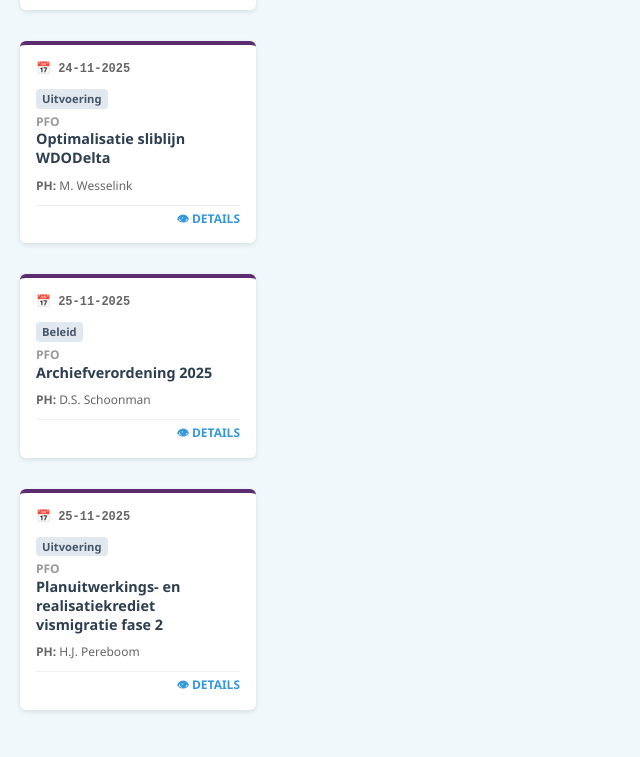
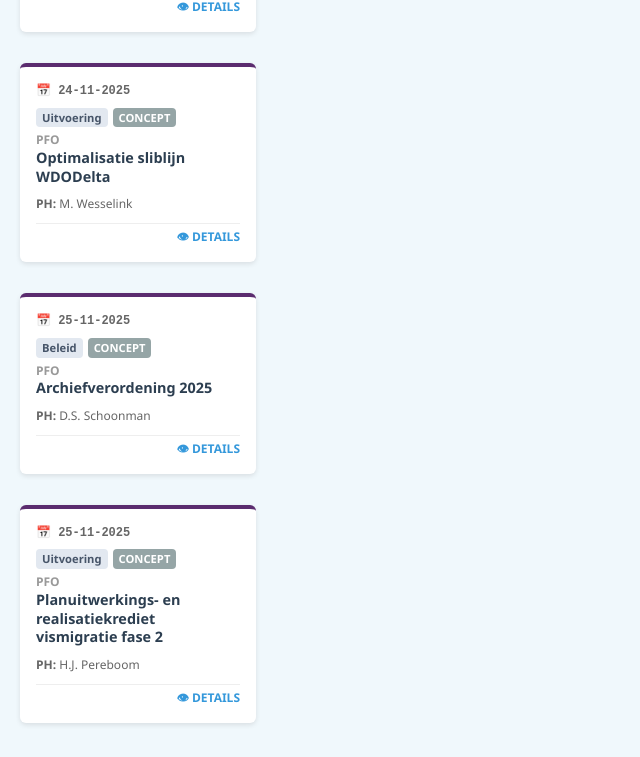
Before and after one commit to jacquesesenkbrink-max/MijnAgendaApp, a Vue app in the folder bestuurlijke-agenda/: page / in a window 1280 px wide. Shown: the part 815-1572 px from the top of the page, without its empty margins (0-640 px from the left). Built offline with nearby package versions, Linux system fonts and the light colour scheme.

Commit message:
aangepast

```diff
--- a/bestuurlijke-agenda/src/App.vue
+++ b/bestuurlijke-agenda/src/App.vue
@@ -89,7 +89,7 @@
       if(activeFocusId.value) nextTick(() => drawConnections());
   });
 
-  // Watcher toegevoegd: Als de gefilterde lijst verandert (bv door PH keuze), herteken lijnen
+  // Watcher: Als de gefilterde lijst verandert (bv door PH keuze), herteken lijnen
   watch(filterPH, () => {
       nextTick(() => {
           if (activeFocusId.value) drawConnections();
@@ -150,26 +150,30 @@
     if (filterWaarde.value !== 'all') {
         if (filterType.value === 'fase') {
 
-            // CRUCIALE WIJZIGING HIERONDER:
-            // Als we op PFO filteren EN er is een PH geselecteerd:
+            // LOGICA: Als PFO actief is EN er is een PH gekozen
             if (filterWaarde.value === 'PFO' && filterPH.value) {
-                // Dan filteren we op het ONDERWERP (Topic) in plaats van alleen de PFO-fase.
-                // We willen alle fases (DB, AB etc.) zien van items die bij deze PH horen.
+                // Toon alle fases van items die bij deze PH horen
                 list = list.filter(e => {
                     const item = e.originalItem;
-                    const matchesPH = item.ph && item.ph.includes(filterPH.value);
-                    // Check of het item überhaupt een PFO fase heeft (omdat we in PFO menu zitten)
+
+                    // VEILIGE CHECK: Split de string en kijk of de exacte naam erin zit
+                    // Dit voorkomt dat 'Jan' ook matcht met 'Jansen'
+                    const phList = item.ph ? item.ph.split('/').map(n => n.trim()) : [];
+                    const matchesPH = phList.includes(filterPH.value);
+
+                    // Check of het item wel een PFO fase heeft (anders hoort het niet in dit filter)
                     const hasPFO = !!item.schedule.PFO;
+
                     return matchesPH && hasPFO;
                 });
             }
             else {
-                // Normaal gedrag: Alleen de specifieke kolom tonen (bv. alleen PFO kaartjes)
+                // Normaal gedrag: Alleen de specifieke kolom tonen
                 list = list.filter(e => e.type === filterWaarde.value);
             }
         }
         else {
-            // Label filter (Beleid, Uitvoering, etc.)
+            // Label filter
             list = list.filter(e => e.strategicLabel === filterWaarde.value);
         }
     }
@@ -248,8 +252,6 @@
   function updatePH(ph) {
       filterPH.value = ph;
       clearFocus();
-      // Als we een PH kiezen, resetten we eventuele focus om verwarring te voorkomen
-      // Maar als de gebruiker wil klikken, kan dat daarna gewoon.
   }
 
   function saveChanges(updatedItem) {
@@ -273,7 +275,6 @@
     const topicId = activeFocusId.value;
     const cards = Array.from(timelineRef.value.querySelectorAll(`[id^='card-${topicId}-']`));
 
-    // Sorteer kaarten op verticale positie (van boven naar beneden)
     cards.sort((a, b) => a.getBoundingClientRect().top - b.getBoundingClientRect().top);
 
     if (cards.length < 2) { connectionsPath.value = ''; return; }
@@ -289,18 +290,12 @@
         const rectA = cards[i].getBoundingClientRect();
         const rectB = cards[i+1].getBoundingClientRect();
 
-        // Bereken centrum punten relatief aan container
         const x1 = rectA.left + (rectA.width / 2) - containerRect.left;
         const y1 = rectA.top + (rectA.height / 2) - containerRect.top;
         const x2 = rectB.left + (rectB.width / 2) - containerRect.left;
         const y2 = rectB.top + (rectB.height / 2) - containerRect.top;
 
-        // Bezier curve logica
         const deltaY = y2 - y1;
-        // Als x2 > x1 (naar rechts), curve normaal. Als terug (naar links), pas curve aan.
-        const controlX = Math.abs(x2 - x1) * 0.5;
-
-        // Simpele S-curve
         pathD += `M ${x1} ${y1} C ${x1} ${y1 + deltaY * 0.5}, ${x2} ${y2 - deltaY * 0.5}, ${x2} ${y2} `;
     }
     connectionsPath.value = pathD;
@@ -317,7 +312,7 @@
         <input type="file" ref="fileInput" @change="handleFileUpload" style="display: none" accept=".json">
         <div class="header-content">
             <h1>Bestuurlijke Planning WDODelta</h1>
-            <p class="subtitle">Vue Versie v11.4 (Met PH Trace)</p>
+            <p class="subtitle">Vue Versie v11.5 (PH Strict Trace)</p>
         </div>
         <div class="login-container">
             <button class="login-btn" @click="handleAdminClick" :class="{ active: isAdmin }">
--- a/bestuurlijke-agenda/src/components/TopicCard.vue
+++ b/bestuurlijke-agenda/src/components/TopicCard.vue
@@ -10,7 +10,7 @@ const props = defineProps({
 
 const emit = defineEmits(['edit', 'delete', 'toggle-focus', 'open-details']);
 
-// Kleuren per fase (opgeschoond)
+// Kleuren per fase (Gremium)
 const colors = {
   'PFO':'var(--c-pfo)',
   'DBBesluit':'var(--c-db-besluit)',
@@ -19,7 +19,7 @@ const colors = {
   'ABBesluit':'var(--c-ab-besluit)'
 };
 
-// Labels voor weergave (opgeschoond)
+// Labels voor weergave fases
 const labels = {
   'PFO':'PFO',
   'DBBesluit':'DB Besluit',
@@ -28,12 +28,23 @@ const labels = {
   'ABBesluit':'AB Besluit'
 };
 
-// Kleur bepalen
+// NIEUW: Kleuren voor de Status badges
+const statusColors = {
+    'Concept': '#95a5a6',     // Grijs
+    'Ingediend': '#f39c12',   // Oranje
+    'Geagendeerd': '#3498db', // Blauw
+    'Afgerond': '#27ae60'     // Groen
+};
+
+// Kleur bepalen voor rand
 const borderColor = computed(() => colors[props.event.type] || '#ccc');
 const phaseLabel = computed(() => labels[props.event.type] || props.event.type);
 
+// Huidige status ophalen uit het originele item
+const currentStatus = computed(() => props.event.originalItem.status || 'Concept');
+
 // Tooltip tekst
-const tooltipText = computed(() => `${props.event.title} (${props.event.dateDisplay})`);
+const tooltipText = computed(() => `${props.event.title} (${props.event.dateDisplay}) - ${currentStatus.value}`);
 </script>
 
 <template>
@@ -60,7 +71,16 @@ const tooltipText = computed(() => `${props.event.title} (${props.event.dateDisp
                 </div>
             </div>
 
-            <div class="strat-badge" v-if="event.strategicLabel">{{ event.strategicLabel }}</div>
+            <div class="badge-row">
+                <span class="strat-badge" v-if="event.strategicLabel">{{ event.strategicLabel }}</span>
+
+                <span
+                    class="status-badge"
+                    :style="{ backgroundColor: statusColors[currentStatus] || '#999' }"
+                >
+                    {{ currentStatus }}
+                </span>
+            </div>
 
             <h3>{{ phaseLabel }}</h3>
             <h4>{{ event.title }}</h4>
@@ -133,7 +153,21 @@ const tooltipText = computed(() => `${props.event.title} (${props.event.dateDisp
 /* --- INTERNE ELEMENTEN --- */
 .header-row { display: flex; justify-content: space-between; align-items: flex-start; margin-bottom: 0.5rem; }
 .date-badge { font-family: monospace; font-size: 0.75rem; color: #666; font-weight: bold; }
-.strat-badge { background: #e2e8f0; padding: 2px 6px; border-radius: 4px; font-weight: bold; color: #475569; font-size: 0.7rem; display: inline-block; margin-bottom: 5px; }
+
+/* Badge Container */
+.badge-row { display: flex; gap: 5px; flex-wrap: wrap; margin-bottom: 5px; }
+
+.strat-badge {
+    background: #e2e8f0; padding: 2px 6px; border-radius: 4px;
+    font-weight: bold; color: #475569; font-size: 0.7rem;
+}
+
+/* NIEUW: Status Badge Stijl */
+.status-badge {
+    padding: 2px 6px; border-radius: 4px;
+    font-weight: bold; color: white; font-size: 0.7rem;
+    text-transform: uppercase;
+}
 
 h3 { margin: 0; font-size: 0.75rem; text-transform: uppercase; color: #999; }
 h4 { margin: 0 0 10px 0; color: #2c3e50; font-size: 0.9rem; line-height: 1.3; }
@@ -141,7 +175,6 @@ h4 { margin: 0 0 10px 0; color: #2c3e50; font-size: 0.9rem; line-height: 1.3; }
 .role-grid { font-size: 0.75rem; color: #666; margin-bottom: 10px; }
 .comments-box { background: #fff3cd; color: #856404; padding: 5px; border-radius: 4px; font-size: 0.75rem; margin-bottom: 5px; }
 
-/* NIEUW: Highlight Contact stijl */
 .highlight-contact {
     color: #2c3e50;
     margin-top: 2px;
@@ -159,7 +192,6 @@ h4 { margin: 0 0 10px 0; color: #2c3e50; font-size: 0.9rem; line-height: 1.3; }
 .card-action-btn { font-size: 0.75rem; font-weight: bold; color: #3498db; text-transform: uppercase; cursor: pointer; }
 .card-action-btn:hover { text-decoration: underline; }
 
-/* Grid posities voor grote schermen (Schoon 5-koloms grid) */
 @media (min-width: 1100px) {
     .col-PFO { grid-column: 1; }
     .col-DBBesluit { grid-column: 2; }
```
